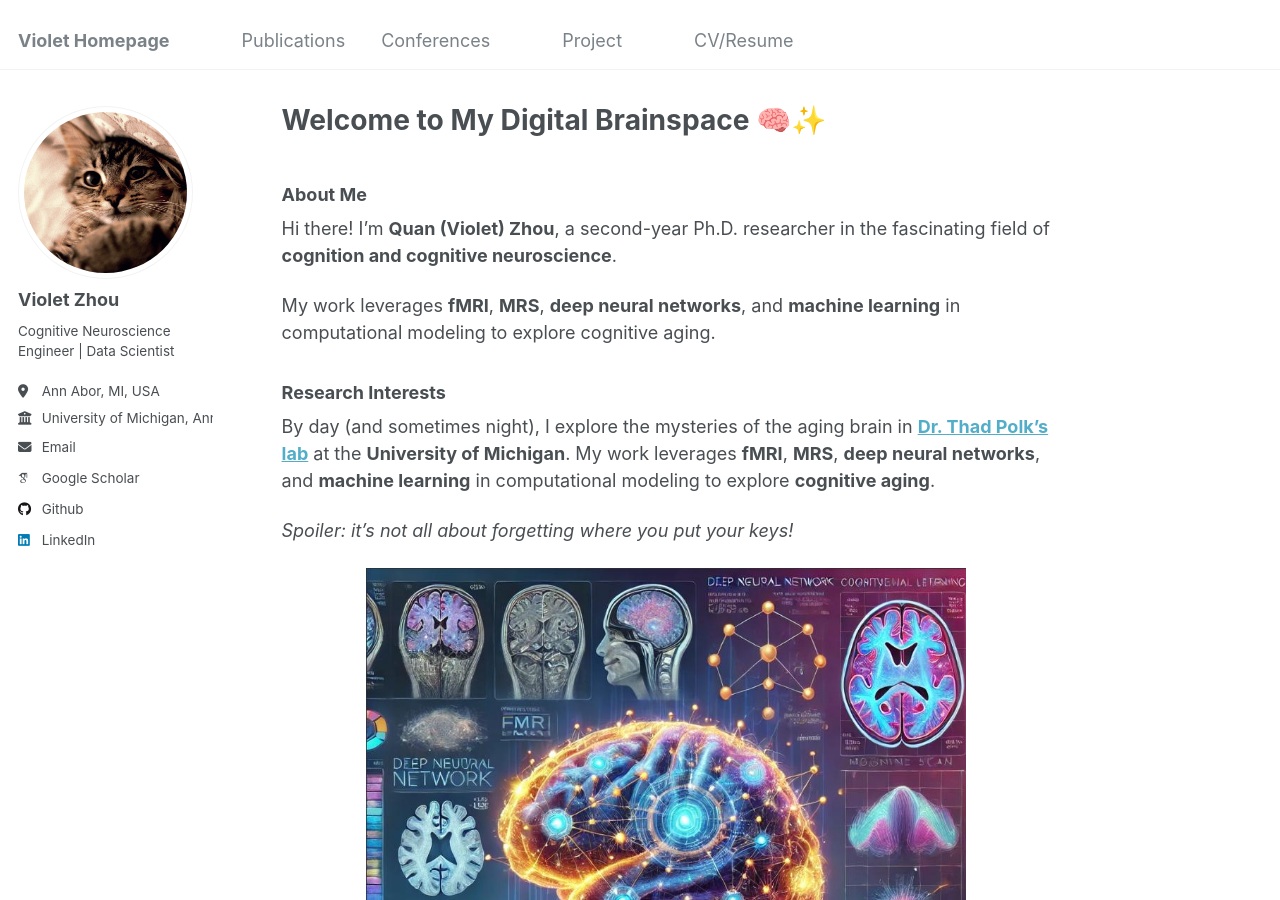
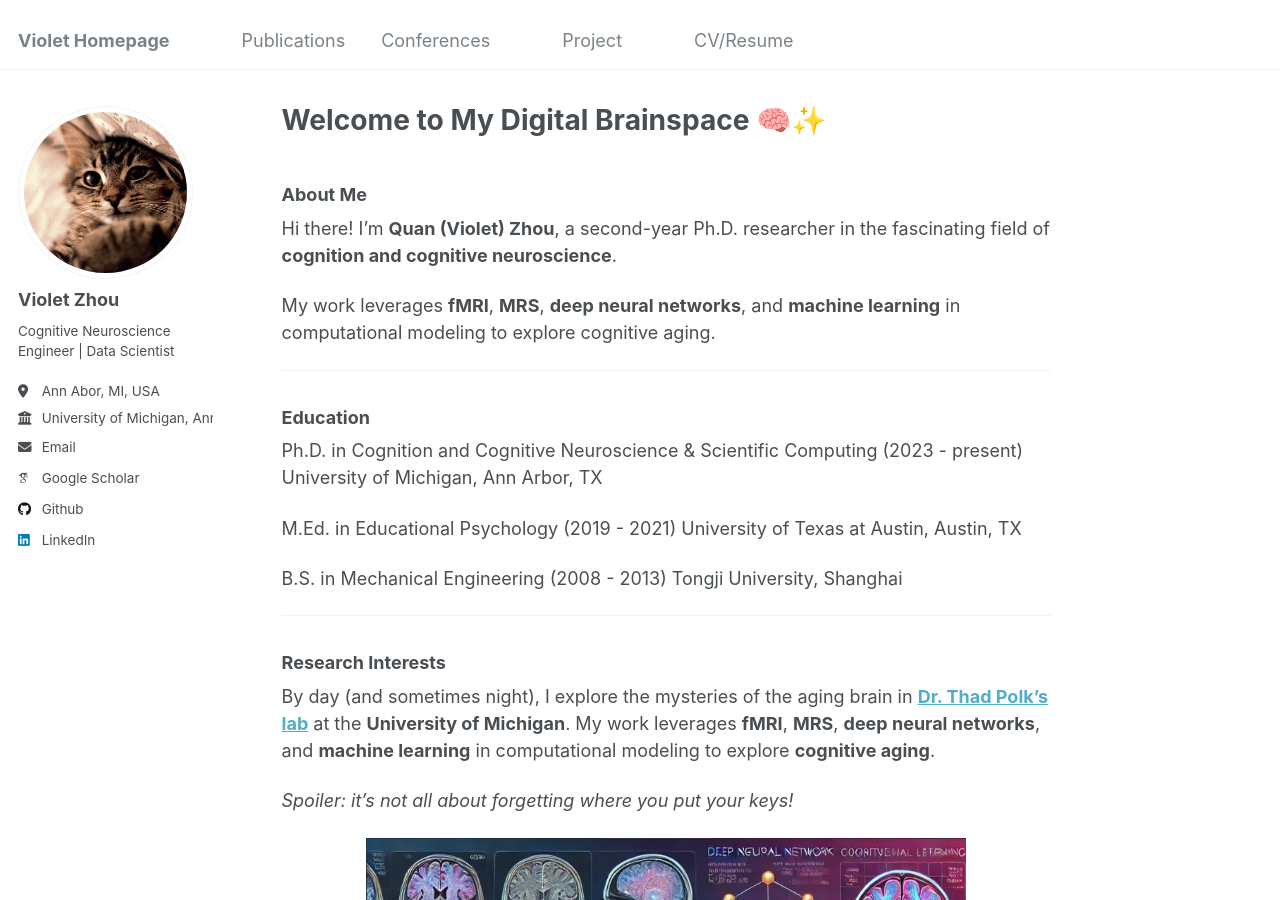
Before and after one commit to Quan-VioletZhou/violet_academicpage, a Jekyll site: the page built from _pages/about.md, in a window 1280 px wide and 900 px high. Built offline with Jekyll 4.4.1, drawn with Linux system fonts in a browser that asks for light colours; some web fonts are replaced.

Commit message:
update homepage

```diff
--- a/_pages/about.md
+++ b/_pages/about.md
@@ -11,6 +11,20 @@ Hi there! I’m **Quan (Violet) Zhou**, a second-year Ph.D. researcher in the fa
 
 My work leverages **fMRI**, **MRS**, **deep neural networks**, and **machine learning** in computational modeling to explore cognitive aging.
 
+---
+
+### Education
+Ph.D. in Cognition and Cognitive Neuroscience & Scientific Computing (2023 - present)
+University of Michigan, Ann Arbor, TX
+
+M.Ed. in Educational Psychology (2019 - 2021)
+University of Texas at Austin, Austin, TX
+
+B.S. in Mechanical Engineering (2008 - 2013)
+Tongji University, Shanghai
+
+---
+
 ### Research Interests
 By day (and sometimes night), I explore the mysteries of the aging brain in [**Dr. Thad Polk’s lab**](https://sites.lsa.umich.edu/polklab/) at the **University of Michigan**. My work leverages **fMRI**, **MRS**, **deep neural networks**, and **machine learning** in computational modeling to explore **cognitive aging**.
 
@@ -18,8 +32,12 @@ By day (and sometimes night), I explore the mysteries of the aging brain in [**D
 
 <img src="./images/brain.jpg" alt="brain image" width="600" style="display: block; margin: 20px auto;">
 
+---
+
 ### Work Experience
 Before diving into neuroscience, I worked as a systems engineer, developing real-time diagnostic systems and mastering distributed computing. Now, I’m combining that engineering expertise with my passion for cognitive science to explore big questions about how our brains adapt over time.
+
+---
 
 ### My Other Worlds
 When I’m not decoding the brain’s secrets, I like to explore *other* complex worlds. As a dedicated gamer, I’ve learned **resilience** from *Elden Ring*, **strategic thinking** from *League of Legends*, and the importance of good hardware (*and caffeine*) from long nights in *Cyberpunk 2077*. Occasionally, I even take gaming into the lab with the **Meta VR system**—where virtual reality meets research reality.
```
